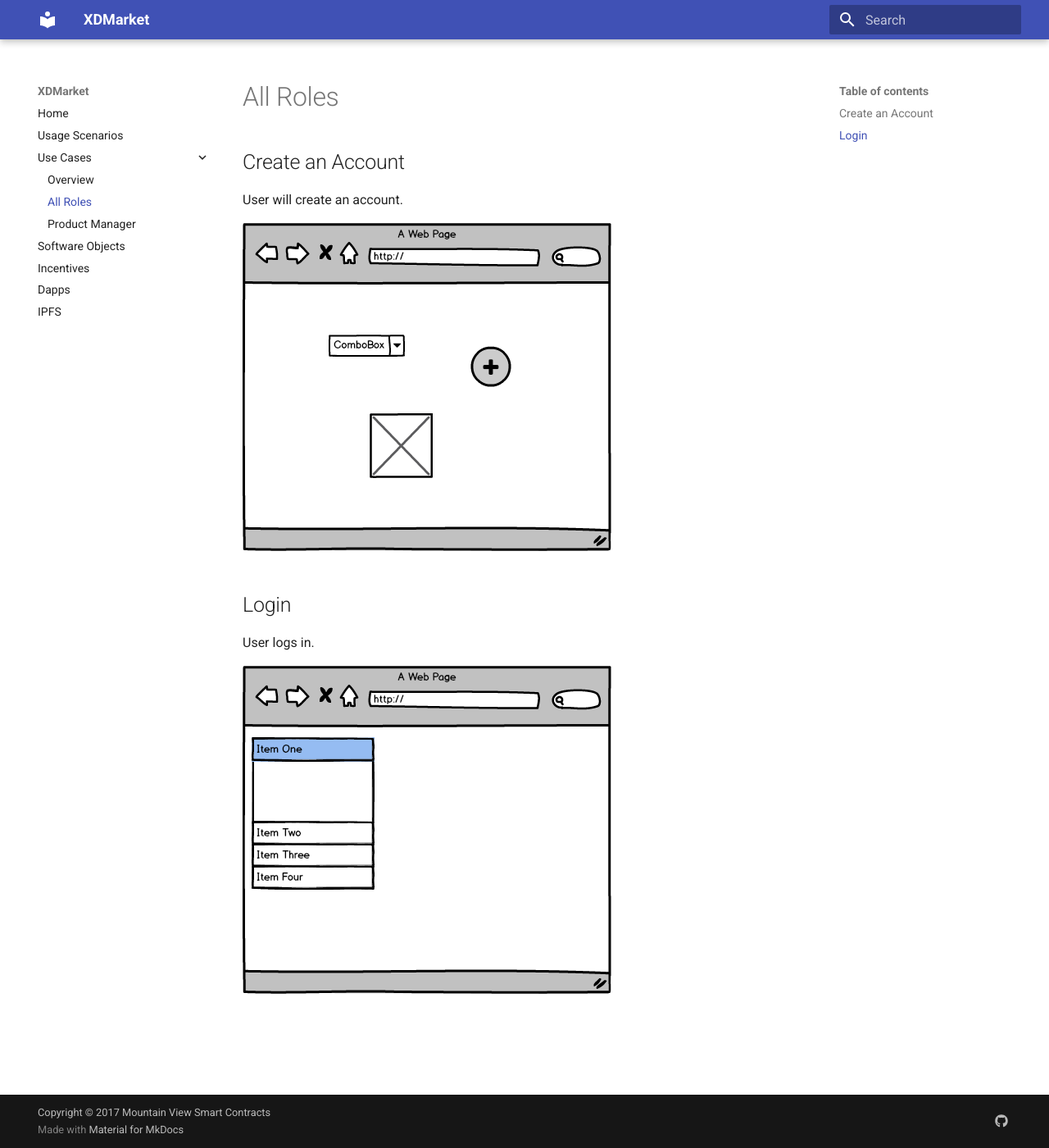
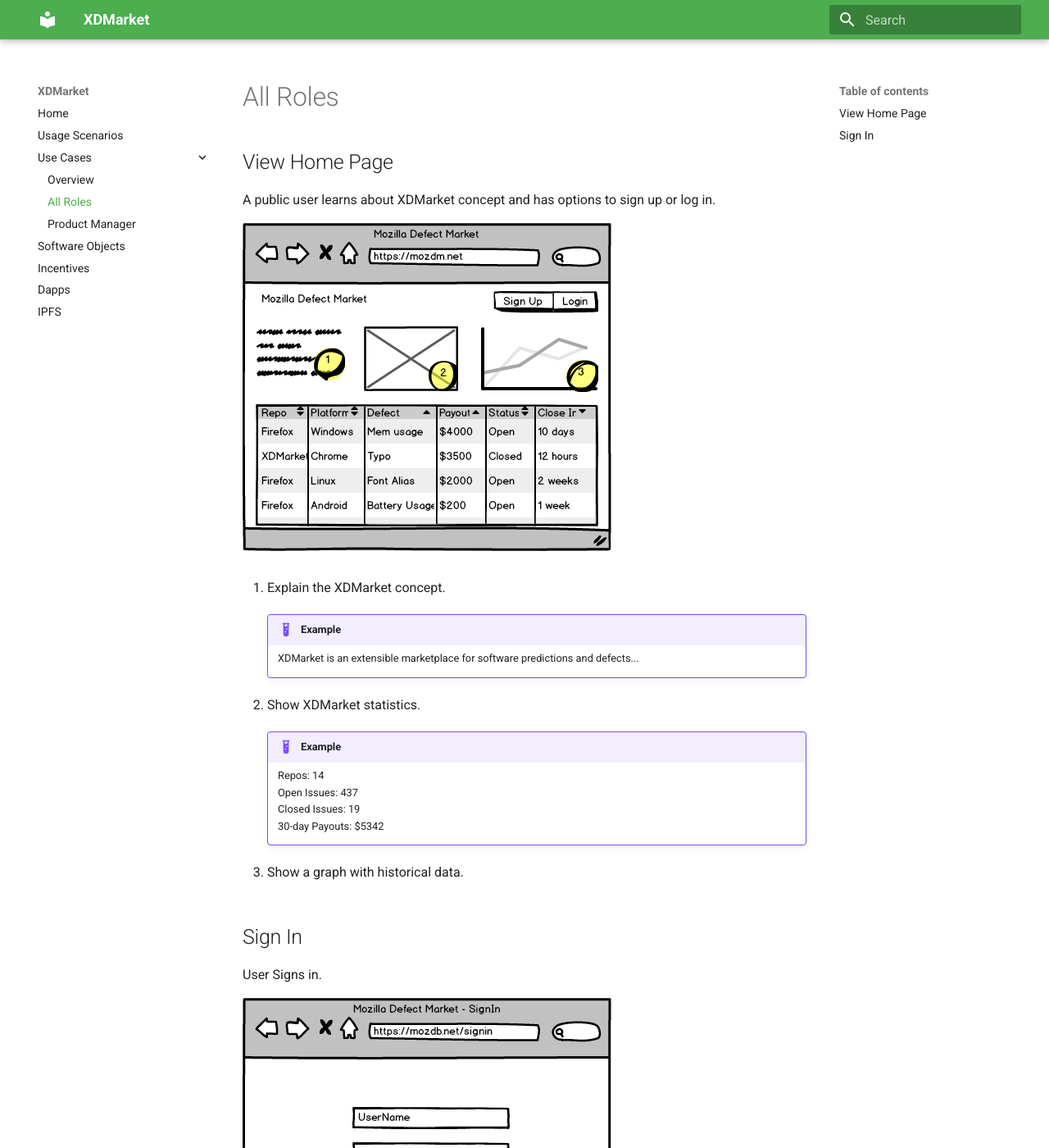
Before and after one commit to andyl/doctest, an MkDocs documentation site: the page built from docs/cases/all_roles.md, in a window 1280 px wide and 1400 px high. Shown: the whole window at 82% size. Built offline with MkDocs 1.6.1 and Material for MkDocs 9.7.7, drawn with Linux system fonts in a browser that asks for light colours; old or Windows-style settings are respelled for this version of MkDocs.

```diff
--- a/docs/cases/all_roles.md
+++ b/docs/cases/all_roles.md
@@ -1,13 +1,30 @@
 # All Roles
 
-## Create an Account
+## View Home Page
 
-User will create an account.
+A public user learns about XDMarket concept and has options to
+sign up or log in.
 
 ![Create](/img/_HomePage.png)
 
-## Login
+1. Explain the XDMarket concept.
 
-User logs in.
+    !!! example
+        XDMarket is an extensible marketplace for software predictions
+        and defects...
 
-![Login](/img/_Mockup2.png)
+2. Show XDMarket statistics.
+
+    !!! example
+        Repos: 14<br/>
+        Open Issues: 437<br/>
+        Closed Issues: 19</br>
+        30-day Payouts: $5342</br>
+
+3. Show a graph with historical data.
+
+## Sign In
+
+User Signs in.
+
+![SignIn](/img/_SignIn.png)
--- a/mkdocs.yml
+++ b/mkdocs.yml
@@ -1,11 +1,14 @@
 site_name:        'XDMarket'
 site_author:      'MVSC'
 site_description: 'XDMarket Project Documentation'
-site_url:         'http://andyl.github.io/doctest'
+site_url:         'https://andyl.github.io/xdm_docs'
 site_favicon:     'img/favicon.gif'
 theme:            'material'
 copyright:        'Copyright &copy; 2017 Mountain View Smart Contracts'
 extra:
+  disqus: 'xdm-docs.disqus.com'
+  palette:
+    primary: 'green'
   social:
     - type: 'github'
       link: 'https://github.com/andyl/doctest'
```
Also changed, not shown: docs/index.md (+5 -5 lines), docs/use_cases.md (+1 -1 lines), docs/img/_HomePage.png, docs/img/_SignIn.png (added), docs/img/favicon_old.gif (added), site/404.html, site/cases/product_manager/index.html, site/dapp/index.html, site/incentive/index.html, site/index.html, site/ipfs/index.html, site/mkdocs/search_index.json, site/objects/index.html, site/overview/index.html (deleted), 3 more files, 1 other file.
